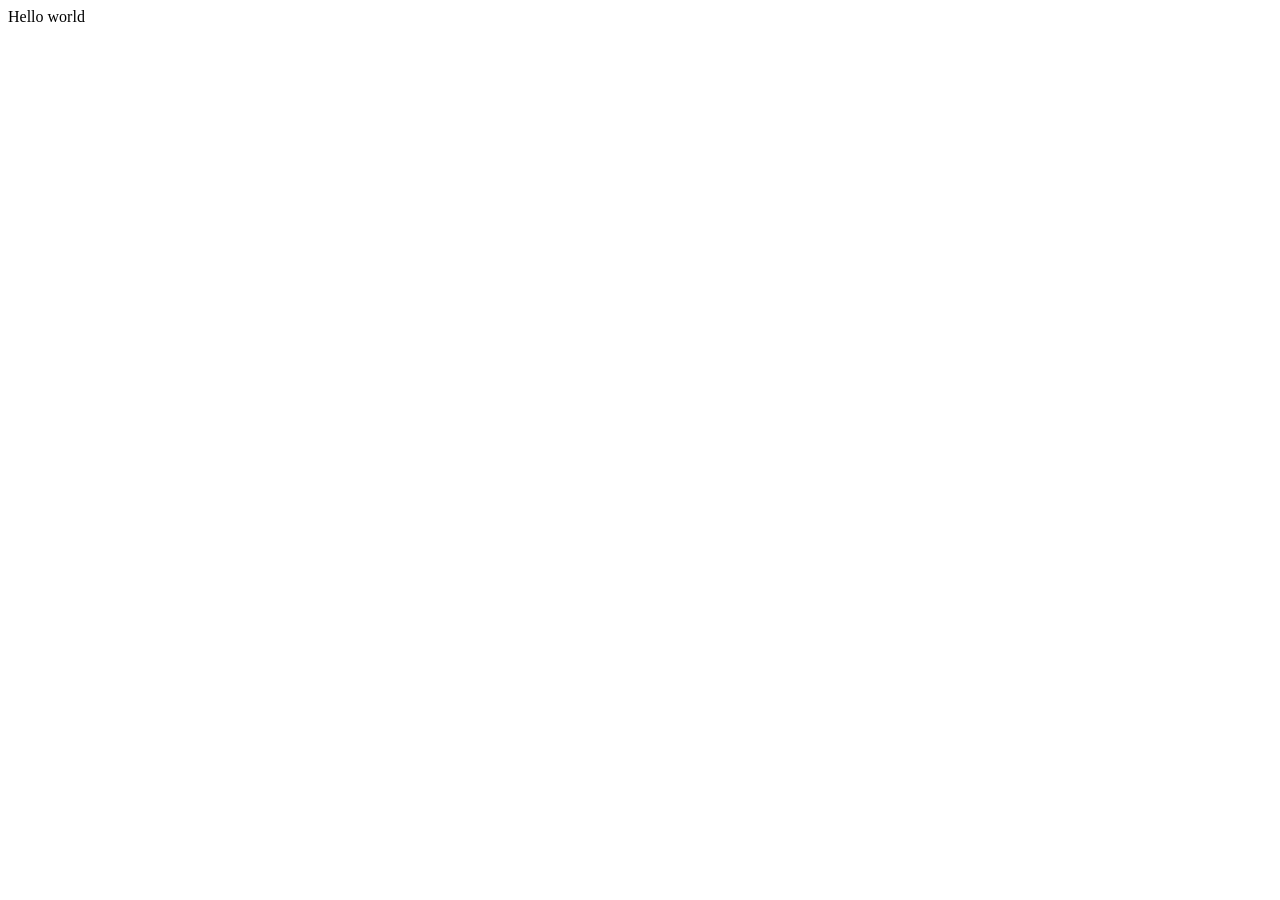
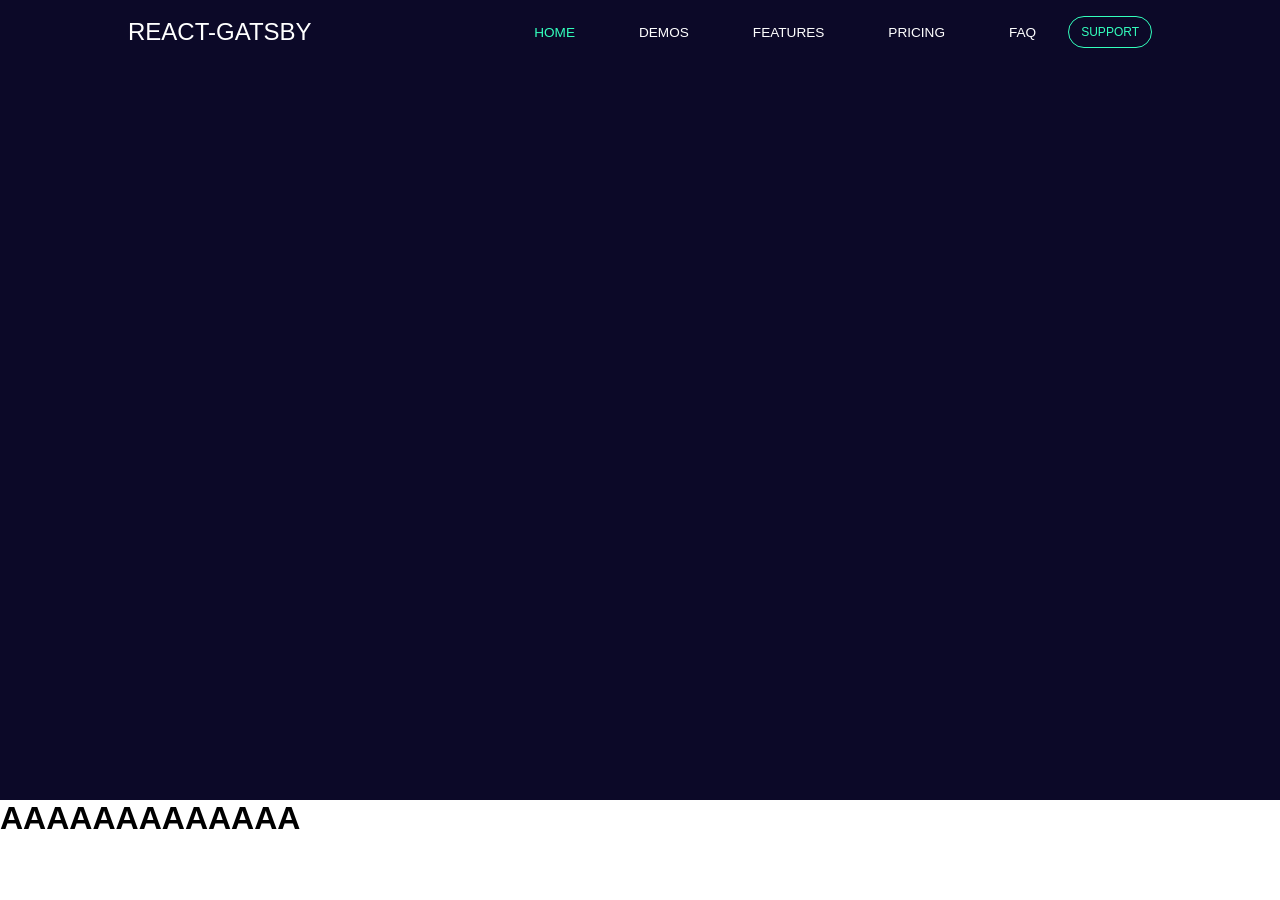
Before and after one commit to Neuxtron/react-gatsby, a Gatsby site: page / in a window 1280 px wide. Before the commit the page ends 800 px from the top, so only its background shows below. Built offline with nearby package versions, Linux system fonts and the light colour scheme; Gatsby itself is replaced by a stand-in of ours.

Commit message:
feat: Added navbar

```diff
--- a/gatsby-config.ts
+++ b/gatsby-config.ts
@@ -8,7 +8,9 @@ const config: GatsbyConfig = {
   // If you use VSCode you can also use the GraphQL plugin
   // Learn more at: https://gatsby.dev/graphql-typegen
   graphqlTypegen: true,
-  plugins: [],
+  plugins: [
+    'gatsby-plugin-sass'
+  ],
 }
 
 export default config
--- a/package.json
+++ b/package.json
@@ -17,8 +17,10 @@
   },
   "dependencies": {
     "gatsby": "^5.14.1",
+    "gatsby-plugin-sass": "^6.14.0",
     "react": "^18.2.0",
-    "react-dom": "^18.2.0"
+    "react-dom": "^18.2.0",
+    "sass": "^1.83.4"
   },
   "devDependencies": {
     "@types/node": "^20.11.19",
--- /dev/null
+++ b/src/assets/css/_colors.scss
@@ -0,0 +1,2 @@
+$primary: var(--primary);
+$secondary: var(--secondary);
--- /dev/null
+++ b/src/assets/css/global.scss
@@ -0,0 +1,12 @@
+* {
+  margin: 0;
+  padding: 0;
+}
+body {
+  font-family: 'Source Sans Pro', sans-serif;
+}
+
+:root {
+  --primary: #33FFBD;
+  --secondary: #4D3EE1;
+}
--- /dev/null
+++ b/src/components/navbar/navbar.tsx
@@ -0,0 +1,54 @@
+import React, { CSSProperties, useEffect, useState } from 'react'
+import { navbar } from './styles.module.scss'
+import NavLinks from './navlinks'
+import { Link } from 'gatsby'
+import OutlinedButton from '../outlined_button'
+
+interface NavbarProps {
+  hash: string
+}
+export default function Navbar({ hash }: NavbarProps) {
+  const { style: navbarStyle, isScrolled } = useNavbarStyle()
+  console.log(isScrolled)
+
+  return (
+    <div className={navbar} style={navbarStyle}>
+      <Link to="/">REACT-GATSBY</Link>
+
+      <NavLinks hash={hash} />
+      <OutlinedButton color={isScrolled ? "var(--secondary)" : "var(--primary)"}>
+        <Link to='#contact'>SUPPORT</Link>
+      </OutlinedButton>
+    </div>
+  )
+}
+
+function useNavbarStyle() {
+  const [isScrolled, setScrolled] = useState(false)
+
+  const normalStyle = {
+    backgroundColor: "transparent",
+    "--selected-color": "var(--primary)",
+    "--color": "white",
+  } as CSSProperties
+  const scrolledStyle = {
+    backgroundColor: "white",
+    "--selected-color": "var(--secondary)",
+    "--color": "black",
+  } as CSSProperties
+
+  useEffect(() => {
+    const onScroll = () => {
+      if (window.scrollY === 0) {
+        setScrolled(false)
+      } else {
+        setScrolled(true)
+      }
+    }
+    window.addEventListener("scroll", onScroll)
+    return () => { window.removeEventListener("scroll", onScroll) }
+  }, [])
+
+  const style = isScrolled ? scrolledStyle : normalStyle
+  return { style, isScrolled }
+}
--- /dev/null
+++ b/src/components/navbar/navlinks.tsx
@@ -0,0 +1,35 @@
+import React, { CSSProperties, ReactNode } from 'react'
+import { Link } from 'gatsby'
+
+interface NavLinksProps {
+  hash: string
+}
+export default function NavLinks({ hash }: NavLinksProps) {
+  return (
+    <ul>
+      <NavLinkItem to='' hash={hash}>HOME</NavLinkItem>
+      <NavLinkItem to='#demos' hash={hash}>DEMOS</NavLinkItem>
+      <NavLinkItem to='#features' hash={hash}>FEATURES</NavLinkItem>
+      <NavLinkItem to='#pricing' hash={hash}>PRICING</NavLinkItem>
+      <NavLinkItem to='#faq' hash={hash}>FAQ</NavLinkItem>
+    </ul>
+  )
+}
+
+interface NavLinkItemProps {
+  to: string
+  children: ReactNode
+  hash: string
+}
+function NavLinkItem({ to, children, hash }: NavLinkItemProps) {
+  const isSelected = hash === to
+  const style = {
+    color: isSelected ? "var(--selected-color)" : ""
+  } as CSSProperties
+
+  return (
+    <li>
+      <Link to={to} style={style}>{children}</Link>
+    </li>
+  )
+}
--- /dev/null
+++ b/src/components/navbar/styles.module.scss
@@ -0,0 +1,42 @@
+$selectedColor: var(--selected-color, white);
+$color: var(--color, white);
+
+.navbar {
+  position: fixed;
+  display: flex;
+  align-items: center;
+  height: 64px;
+  font-size: 1.5rem;
+  padding: 0 128px;
+  color: $color;
+  width: 100%;
+  box-sizing: border-box;
+  transition-duration: 400ms;
+
+  & > a {
+    color: var(--color);
+    text-decoration: none;
+    transition-duration: 400ms;
+  }
+
+  ul {
+    display: flex;
+    list-style: none;
+    margin-left: auto;
+    height: 100%;
+
+    a {
+      display: flex;
+      align-items: center;
+      height: 100%;
+      font-size: .85rem;
+      text-decoration: none;
+      color: $color;
+      padding: 0 32px;
+
+      &:hover {
+        color: var(--selected-color);
+      }
+    }
+  }
+}
--- /dev/null
+++ b/src/components/outlined_button.tsx
@@ -0,0 +1,18 @@
+import React, { CSSProperties, ReactNode } from 'react'
+import { outlinedButton } from "./styles.module.scss"
+
+interface OutlinedButtonProps {
+  color: string
+  children: ReactNode
+}
+export default function OutlinedButton({ color, children }: OutlinedButtonProps) {
+  const style = {
+    "--color": color
+  } as CSSProperties
+
+  return (
+    <button className={outlinedButton} style={style}>
+      {children}
+    </button>
+  )
+}
--- /dev/null
+++ b/src/components/styles.module.scss
@@ -0,0 +1,20 @@
+.outlinedButton {
+  border-radius: 999px;
+  border: 1px solid var(--color, var(--primary));
+  padding: 8px 12px;
+  background-color: transparent;
+  color: var(--color, var(--primary));
+  font-size: .75rem;
+  cursor: pointer;
+  transition-duration: 300ms;
+
+  &:hover {
+    color: white;
+    background-color: var(--color, var(--primary));
+  }
+
+  a {
+    color: inherit;
+    text-decoration: none;
+  }
+}
--- /dev/null
+++ b/src/pages/index.module.scss
@@ -0,0 +1,4 @@
+.cover {
+  background-color: #0C0928;
+  height: 100vh;
+}
--- a/src/pages/index.tsx
+++ b/src/pages/index.tsx
@@ -1,9 +1,19 @@
 import React from 'react'
+import "../assets/css/global.scss"
+import Navbar from '../components/navbar/navbar'
+import { cover } from "./index.module.scss"
+import { PageProps } from 'gatsby'
 
-export default function HomePage() {
+export default function HomePage({ location }: PageProps) {
+  console.log(location)
+
   return (
     <main>
-      Hello world
+      <Navbar hash={location.hash} />
+      <div className={cover}>
+
+      </div>
+      <h1 style={{ height: "100px" }}>AAAAAAAAAAAAA</h1>
     </main>
   )
 }
--- /dev/null
+++ b/src/types.d.ts
@@ -0,0 +1,2 @@
+declare module '*.module.css'
+declare module '*.module.scss'
```
Also changed, not shown: README.md (deleted), 1 other file.
